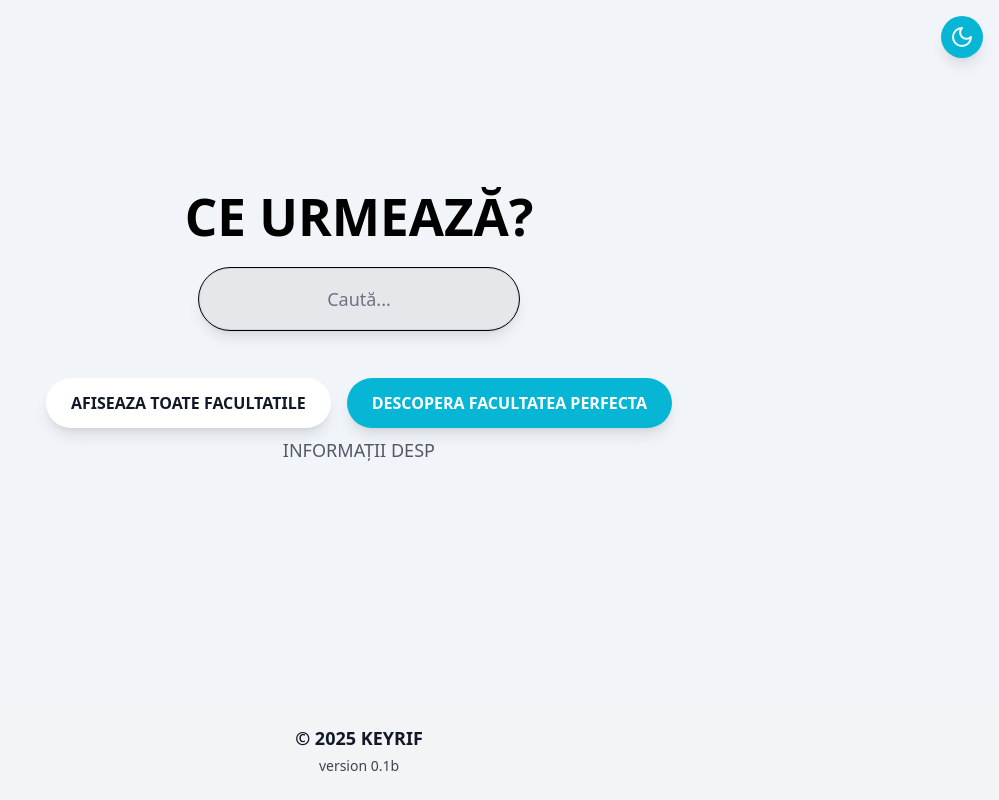
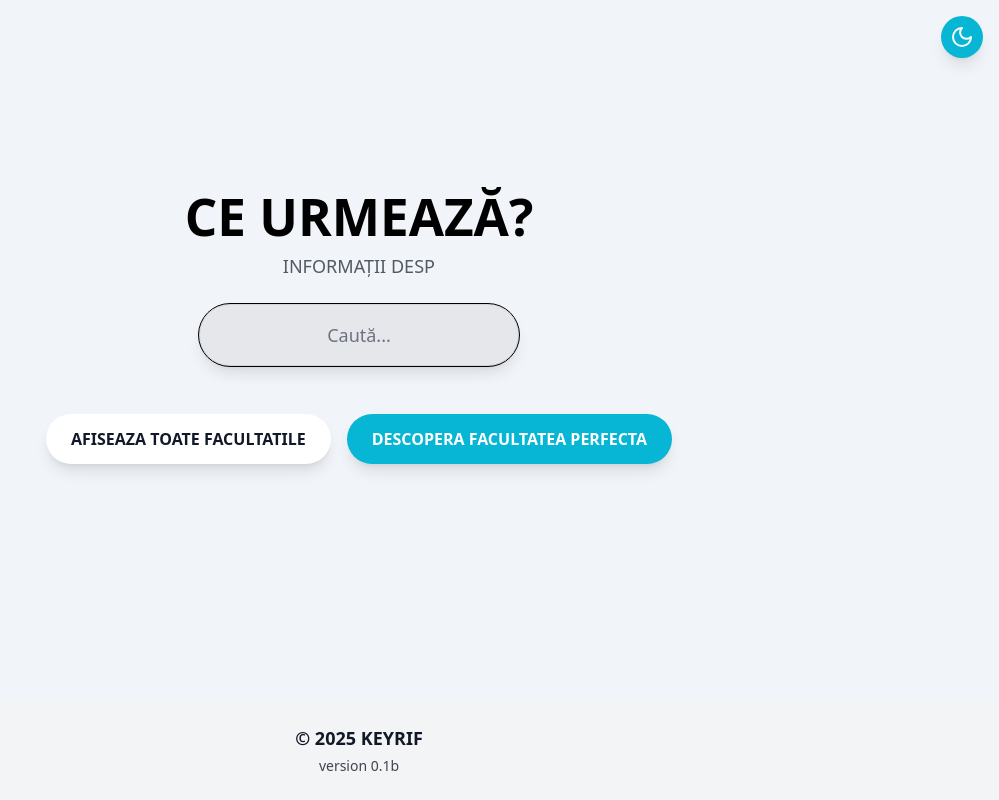
Before and after one commit to Keyrif/ce-urmeaza, a React (Vite) app: page / in a window 1280 px wide. Shown: the whole page, without its empty margins (281-1280 px from the left). Built offline with nearby package versions, Linux system fonts and the light colour scheme.

Commit message:
fixed subtitle

```diff
--- a/src/App.jsx
+++ b/src/App.jsx
@@ -239,6 +239,14 @@ function App() {
           >
             CE URMEAZĂ?
           </motion.h1>
+          <motion.p
+            layout
+            className={`font-medium transition-all duration-700 ${
+              searched ? "opacity-0" : "text-sm sm:text-lg mt-2 opacity-70"
+            }`}
+          >
+            {displayedSubtitle}
+          </motion.p>
           <SearchBar
             searchText={searchText}
             setSearchText={setSearchText}
@@ -251,14 +259,6 @@ function App() {
             showQuiz={showQuiz}
             darkMode={darkMode}
           />
-          <motion.p
-            layout
-            className={`font-medium transition-all duration-700 ${
-              searched ? "opacity-0" : "text-sm sm:text-lg mt-2 opacity-70"
-            }`}
-          >
-            {displayedSubtitle}
-          </motion.p>
         </motion.div>
 
         {searched && (
```
